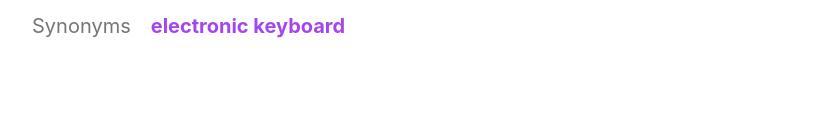
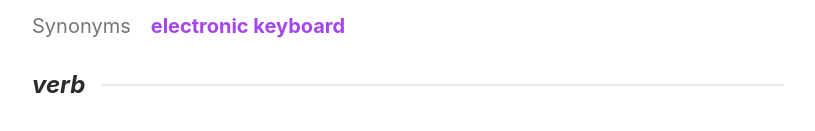
Before and after one commit to dimitarradulov/directory-web-app, an Angular app: page / in a window 1280 px wide. Shown: the part 663-794 px from the top of the page, without its empty margins (232-1047 px from the left). Built offline with nearby package versions, Linux system fonts and the light colour scheme.

Commit message:
add verb section

```diff
--- a/src/app/dictionary-word-info/dictionary-word-info.component.html
+++ b/src/app/dictionary-word-info/dictionary-word-info.component.html
@@ -46,3 +46,12 @@
     >
   </div>
 </div>
+
+<div class="flex items-center my-8 gap-4">
+  <span
+    class="font-bold dark:text-white text-body-m sm:text-heading-m"
+    [ngClass]="{ italic: font() === Font.SANS }"
+    >verb</span
+  >
+  <hr class="grow border border-secondary-91 dark:border-primary-23" />
+</div>
```
